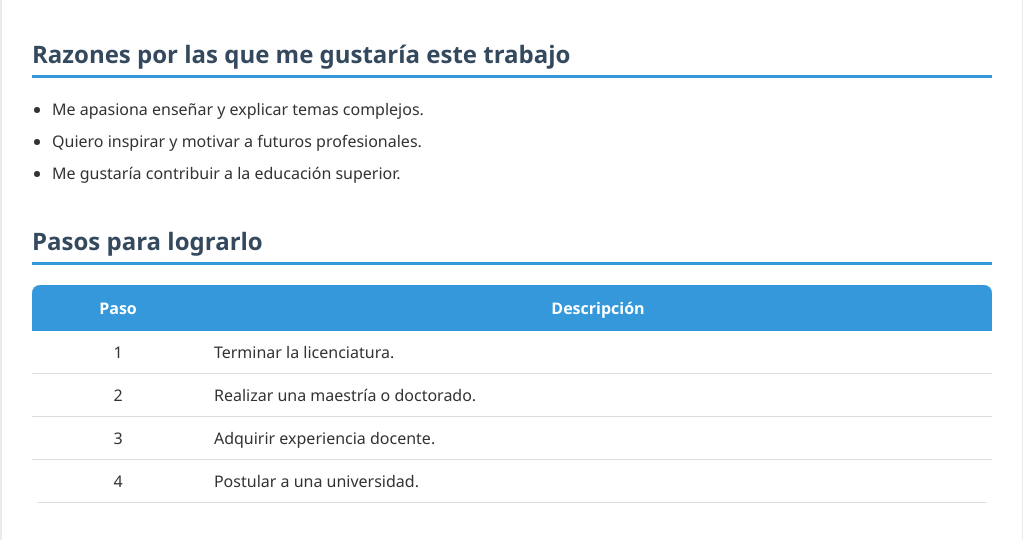
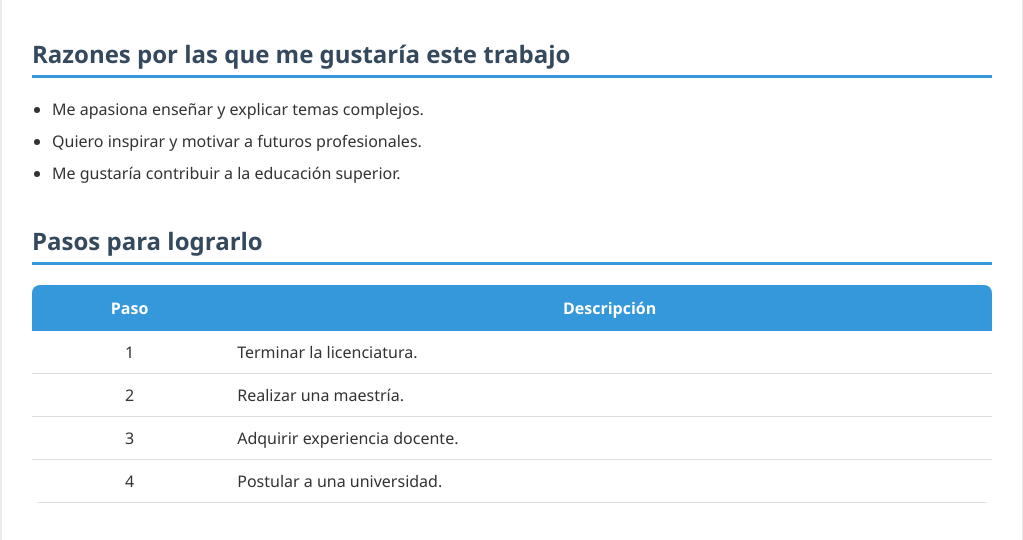
Before and after one commit to POINTELIN01/mi-trabajo-suenos, a plain HTML site: page index.html in a window 1280 px wide. Shown: the part 226-766 px from the top of the page, without its empty margins (128-1151 px from the left). Drawn offline with Linux system fonts and the light colour scheme; grey boxes are pictures that could not be loaded.

Commit message:
Update text for education option in index.html

```diff
--- a/index.html
+++ b/index.html
@@ -47,7 +47,7 @@ y contribuir al desarrollo académico de los estudiantes.
 
 <tr>
 <td>2</td>
-<td>Realizar una maestría o doctorado.</td>
+<td>Realizar una maestría.</td>
 </tr>
 
 <tr>
```
